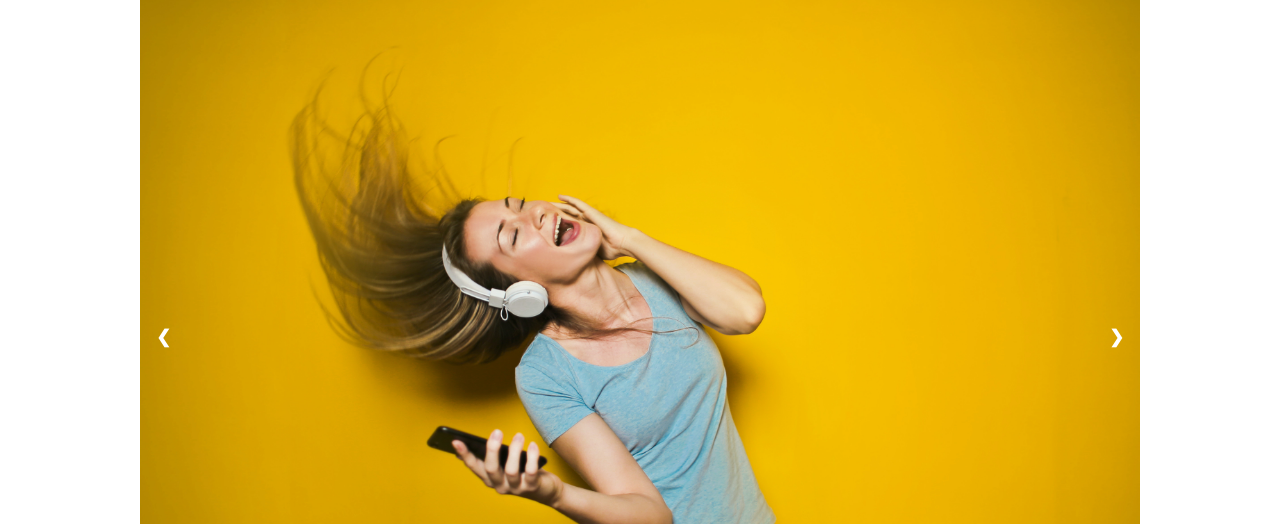
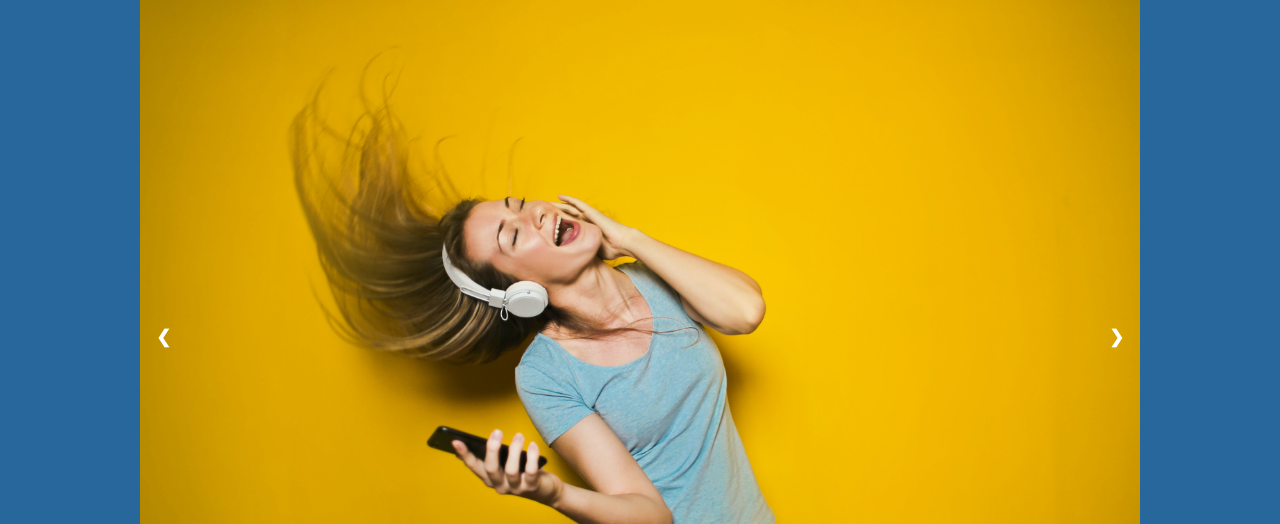
Before and after one commit to LilRed92/Music-Capstone-Project, a plain HTML site: page index.html in a window 1280 px wide. Shown: the part 98-622 px from the top of the page. Drawn offline with Linux system fonts and the light colour scheme; a web font is replaced by a local one.

Commit message:
Body Background Color Change

```diff
--- a/style.css
+++ b/style.css
@@ -135,3 +135,7 @@ h1 {
   margin: 2px;
   font-size: 100px;
 }
+
+body {
+  background-color: #27679c;
+}
```
